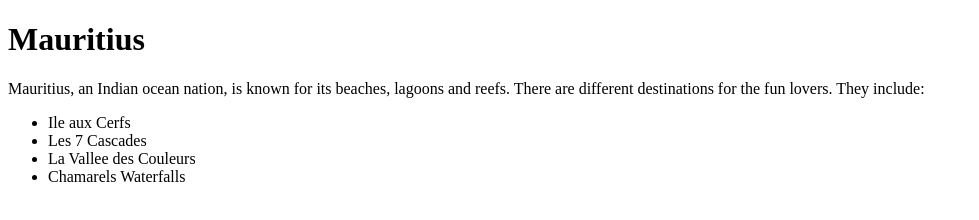
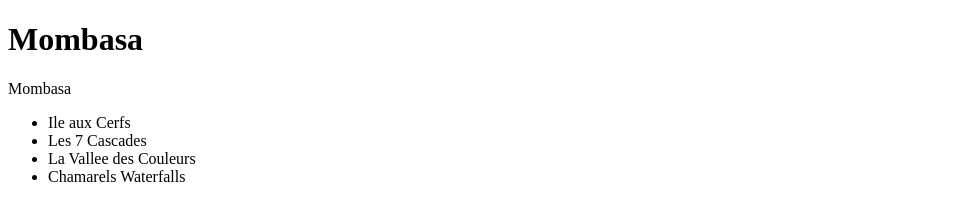
Before and after one commit to itsprudence/Travel-Blog, a plain HTML site: page mombasa.html in a window 1280 px wide. Shown: the whole page, without its empty margins (0-979 px from the left). Drawn offline with Linux system fonts and the light colour scheme.

Commit message:
Update mombasa.html

```diff
--- a/mombasa.html
+++ b/mombasa.html
@@ -1,13 +1,12 @@
 <!DOCTYPE html>
 <html>
     <head>
-        <title>Mauritius</title>
+        <title>Mombasa</title>
     </head>
     <body>
-        <h1>Mauritius</h1>
+        <h1>Mombasa</h1>
         <div>
-            <p>Mauritius, an Indian ocean nation, is known for its beaches, lagoons and reefs.
-                There are different destinations for the fun lovers. They include:
+            <p> Mombasa
                 <ul>
                     <li>Ile aux Cerfs</li>
                     <li>Les 7 Cascades</li>
```
